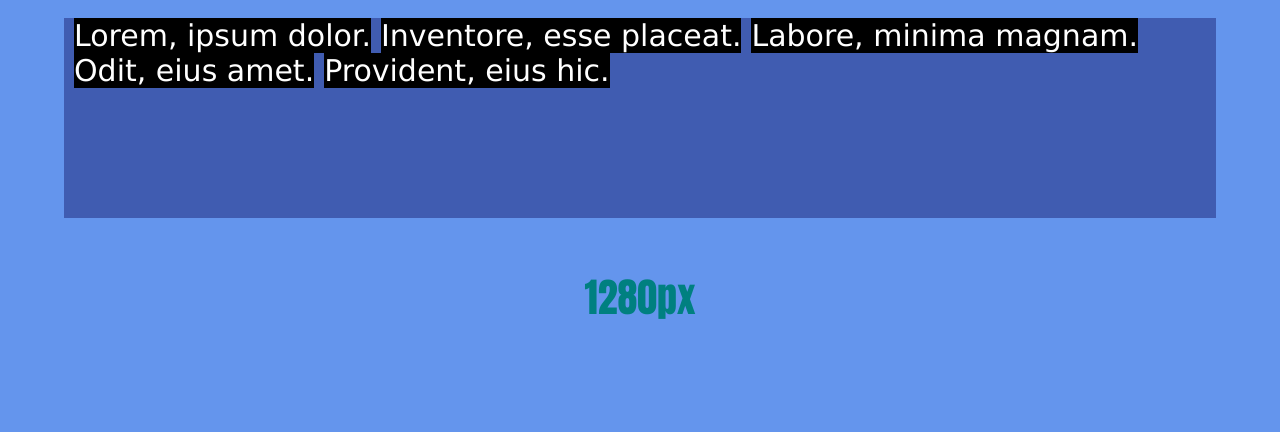
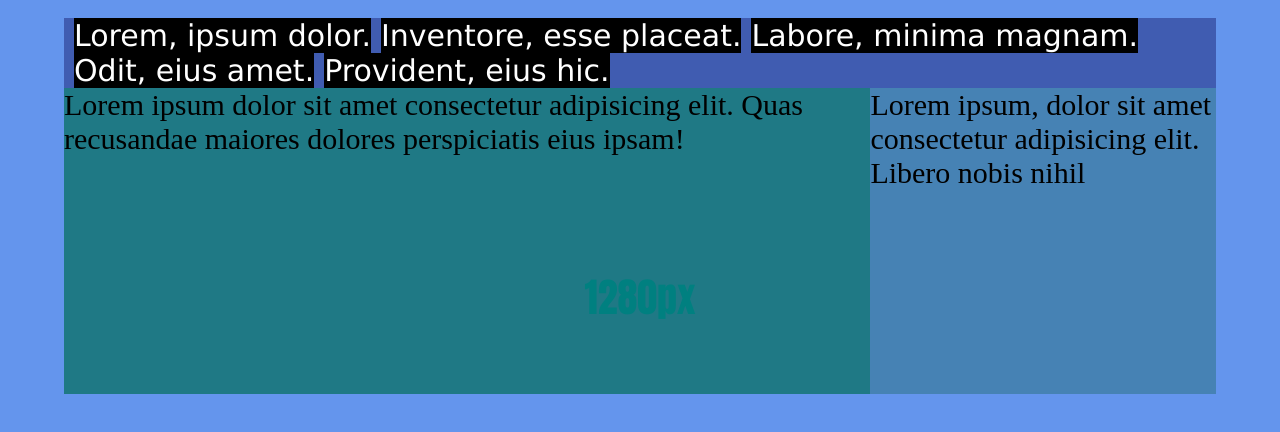
Before and after one commit to FatimaMillanes/ulsa-app-responsive, a plain HTML site: page index.html in a window 1280 px wide. Drawn offline with Linux system fonts and the light colour scheme.

Commit message:
sections

```diff
--- a/index.html
+++ b/index.html
@@ -24,7 +24,12 @@
       <div class="section">Labore, minima magnam.</div>
       <div class="section">Odit, eius amet.</div>
       <div class="section">Provident, eius hic.</div>
+
+      <div class="section-container" id="section-container"><div class="section1" id="section1">Lorem ipsum dolor sit amet consectetur adipisicing elit. Quas recusandae maiores dolores perspiciatis eius ipsam!</div>
+      <div class="section2" id="section2">Lorem ipsum, dolor sit amet consectetur adipisicing elit. Libero nobis nihil </div>
+
     </div>
+      </div>
     <script src="app.js"></script>
 </body>
 </html>
--- a/style.css
+++ b/style.css
@@ -40,9 +40,11 @@ body{
     left: 0;
     right: 0;
   }
+
 .container{
     width: 90%;
-    height: 200px;
+    min-height: 100px;/*altura minima evita que se corte con el hidden*/
+    overflow: hidden;/*todo lo que sobrepasa a la figura se va a cortar*/
     background-color:rgb(64, 92, 177);
     margin: 0 auto;
 
@@ -56,10 +58,27 @@ body{
     margin-left: 10px;
 }
 
+.section1{
+    width: 70%;
+    float: left;
+    min-height: 306px;
+    overflow:hidden;
+    background-color: rgba(24, 128, 123, 0.808);
+    font-size: 30px;
+}
 
+.section2{
+    width: 30%;
+    float: left;
+    min-height: 306px;
+    overflow: hidden;
+    background-color: steelblue;
+    font-size: 30px;
+}
+.section-container{
+    width: 100%;
 
-
-
+}
 
 
   @media only screen and (max-width:1400px){
@@ -113,5 +132,8 @@ body{
               .container{
                   width: 100%;
               }
+              .section1{
+                  font-size: 30px;
+              }
 
 }
```
